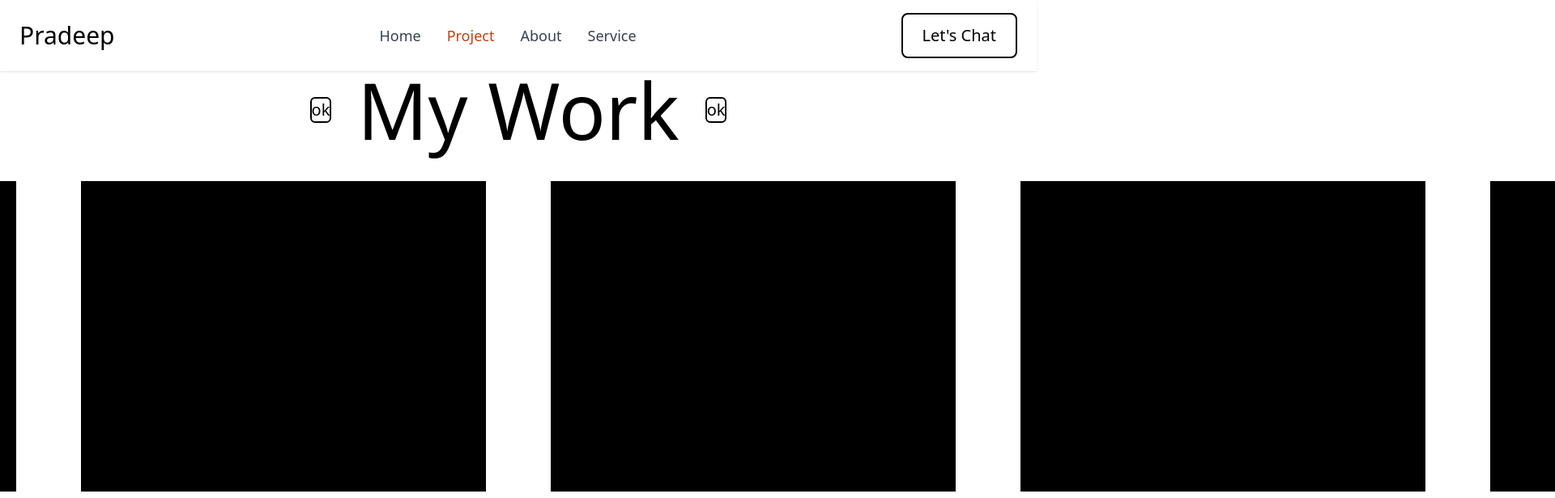
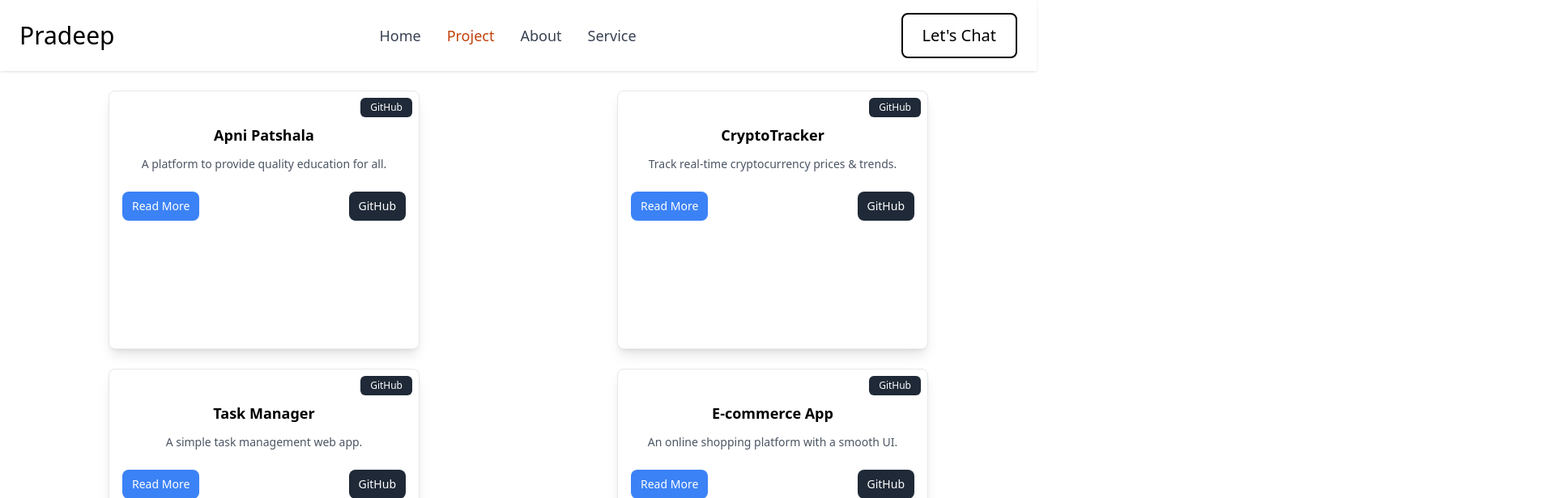
Before and after one commit to relatablepradeep/About-me, a React (Vite) app: page /Project in a window 1280 px wide. Shown: the top 616 px of the page at 81% size, 1920 px wide, since content can reach past the window. Built offline with nearby package versions, Linux system fonts and the light colour scheme.

Commit message:
added the project section

```diff
--- a/package.json
+++ b/package.json
@@ -12,6 +12,7 @@
   "dependencies": {
     "@shadcn/ui": "^0.0.4",
     "framer-motion": "^12.0.6",
+    "lucide-react": "^0.474.0",
     "motion": "^12.0.6",
     "nanoid": "^5.0.9",
     "react": "^18.3.1",
--- a/src/Components/Project/Project.jsx
+++ b/src/Components/Project/Project.jsx
@@ -1,90 +1,123 @@
 import React, { useState } from 'react';
-import { Link, NavLink } from 'react-router'; // Corrected import from 'react-router-dom'
+import { X } from 'lucide-react';
+import {Link} from 'react-router'
 
-function Project() {
-    const Work = [
-        {
-            id: 1,
-            title: "Onicha",
-            description: "hiiii i am just making it randimely right now and i dont know what should i write",
-        },
-        {
-            id: 2,
-            title: "Onicha",
-            description: "hiiii i am just making it randimely right now and i dont know what should i write",
-        },
-        {
-            id: 3,
-            title: "Onicha",
-            description: "hiiii i am just making it randimely right now and i dont know what should i write",
-        },
-        {
-            id: 4,
-            title: "Onicha",
-            description: "hiiii i am just making it randimely right now and i dont know what should i write",
-        },
-        {
-            id: 5,
-            title: "Onicha",
-            description: "hiiii i am just making it randimely right now and i dont know what should i write",
-        },
-        {
-            id: 6,
-            title: "Onicha",
-            description: "hiiii i am just making it randimely right now and i dont know what should i write",
-        },
-    ];
+export default function ProjectGrid() {
+  const [expandedId, setExpandedId] = useState(null);
 
-    const [div, Setdiv] = useState({ width: 10, height: 10 });
+  const projects = [
+    { id: 1, name: "Apni Patshala", info: "A platform to provide quality education for all.", github: "/github/project1" },
+    { id: 2, name: "CryptoTracker", info: "Track real-time cryptocurrency prices & trends.", github: "/github/project2" },
+    { id: 3, name: "Task Manager", info: "A simple task management web app.", github: "/github/project3" },
+    { id: 4, name: "E-commerce App", info: "An online shopping platform with a smooth UI.", github: "/github/project4" },
+  ];
 
-    return (
-        <>
-            <section className="flex justify-center">
-                <div className="">
+  const handleCardClick = (id) => {
+    setExpandedId(expandedId === id ? null : id);
+  };
 
-                    <div className="top-15 text-xl flex items-center justify-center space-x-8">
-                        <button className="border-2 rounded-md border-black">
-                            ok
-                        </button>
+  return (
+    <div className="p-6 grid grid-cols-1 sm:grid-cols-2 gap-6 relative">
+      {projects.map((project) => (
+        <div
+          key={project.id}
+          onClick={() => handleCardClick(project.id)}
+          className={`
+            transition-all duration-300 ease-in-out
+            ${expandedId === project.id ?
+              'fixed top-0 left-0 w-full h-full z-50 m-0 rounded-none overflow-y-auto' :
+              'w-full max-w-sm mx-auto rounded-lg h-[20rem]'}
+            bg-white shadow-lg p-4 relative border cursor-pointer
+            flex flex-col
+          `}
+        >
+          {/* Close Button - Only visible when expanded */}
+          {expandedId === project.id && (
+            <button
+              onClick={(e) => {
+                e.stopPropagation();
+                setExpandedId(null);
+              }}
+              className="absolute top-4 right-4 p-2 bg-gray-100 rounded-full hover:bg-gray-200"
+            >
+              <X className="w-6 h-6" />
+            </button>
+          )}
 
-                        <h3 className="text-8xl">My Work</h3>
+          {/* GitHub Button */}
+          <Link
+            to={project.github}
+            onClick={(e) => e.stopPropagation()}
+            className={`
+              ${expandedId === project.id ? 'hidden' : 'absolute'}
+              top-2 right-2 bg-gray-800 text-white text-xs px-3 py-1 rounded-md
+              hover:bg-gray-700 transition-colors
+            `}
+          >
+            GitHub
+          </Link>
 
-                        <button className="border-2 rounded-md border-black">
-                            ok
-                        </button>
-                    </div>
+          {/* Project Name */}
+          <h2 className={`
+            font-bold text-center
+            ${expandedId === project.id ? 'text-2xl mt-12' : 'text-lg mt-6'}
+          `}>
+            {project.name}
+          </h2>
 
-                    <div className="flex  hover:bg-white">
+          {/* Info Section */}
+          <p className={`
+            text-gray-600 text-center
+            ${expandedId === project.id ? 'text-base mt-6' : 'text-sm mt-3'}
+          `}>
+            {project.info}
+          </p>
 
-                    <div className=" m-10 flex justify-center  text-white ">
-                        <div className="bg-black h-96 w-[500px]   ">{Work.title}</div>
-                    </div>
+          {/* Expanded Content - Only visible when expanded */}
+          {expandedId === project.id && (
+            <div className="mt-8 flex-grow">
+              <div className="prose max-w-none">
+                <h3 className="text-xl font-semibold mb-4">Project Details</h3>
+                <p className="text-gray-600">
+                  This is the expanded content area where you can write detailed information
+                  about your project. You can add multiple paragraphs, lists, code snippets,
+                  or any other content you'd like to showcase.
+                </p>
+                <div className="mt-6 space-y-4">
+                  <h4 className="text-lg font-semibold">Features</h4>
+                  <p className="text-gray-600">
+                    Add your project features and detailed descriptions here. The space
+                    will automatically scroll if the content exceeds the viewport height.
+                  </p>
+                </div>
+              </div>
+            </div>
+          )}
 
-                    <div className=" m-10">
-                        <div className="bg-black h-96 w-[500px]   ">{Work.title}</div>
-                    </div>
-
-                    <div className=" m-10">
-                        <div className="bg-black h-96 w-[500px]   ">{Work.id}</div>
-                    </div>
-
-                    <div className=" m-10">
-                        <div className="bg-black h-96 w-[500px] "></div>
-                    </div>
-
-                    <div className=" m-10">
-                        <div className="bg-black h-96 w-[500px] "></div>
-                    </div>
-
-                    <div className=" m-10">
-                        <div className="bg-black h-96 w-[500px] "></div>
-                    </div>
-
-                    </div>
-                </div>
-            </section>
-        </>
-    );
+          {/* Bottom Section - Buttons */}
+          <div className={`
+            flex justify-between
+            ${expandedId === project.id ? 'mt-8' : 'mt-6'}
+          `}>
+            <button
+              onClick={(e) => {
+                e.stopPropagation();
+                handleCardClick(project.id);
+              }}
+              className="px-3 py-2 bg-blue-500 text-white text-sm rounded-lg hover:bg-blue-600 transition-colors"
+            >
+              {expandedId === project.id ? 'Close Details' : 'Read More'}
+            </button>
+            <Link
+              href={project.github}
+              onClick={(e) => e.stopPropagation()}
+              className="px-3 py-2 bg-gray-800 text-white text-sm rounded-lg hover:bg-gray-700 transition-colors"
+            >
+              GitHub
+            </Link>
+          </div>
+        </div>
+      ))}
+    </div>
+  );
 }
-
-export default Project;
```
Also changed, not shown: 1 other file (tests, documents, lock files or other folders).
